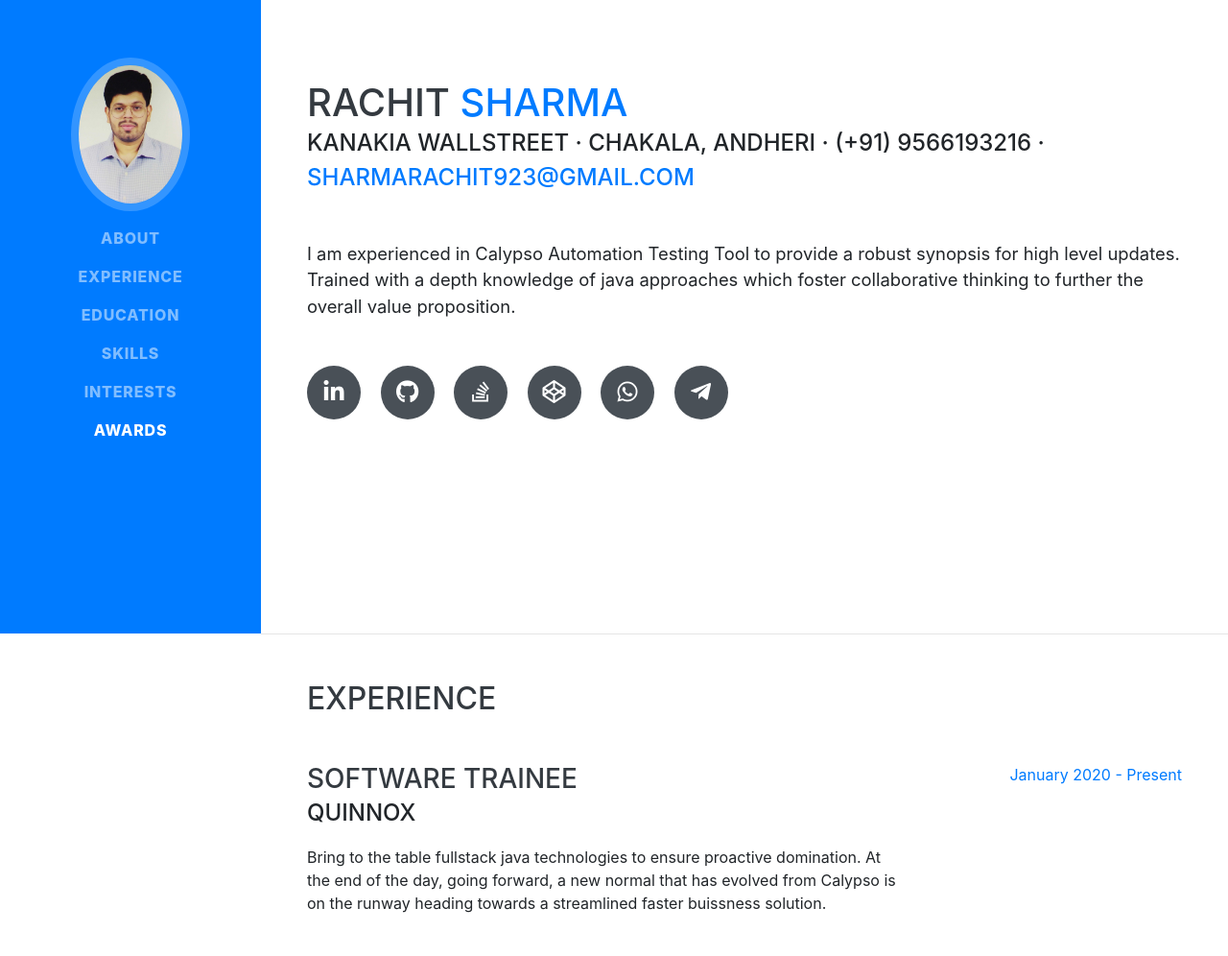
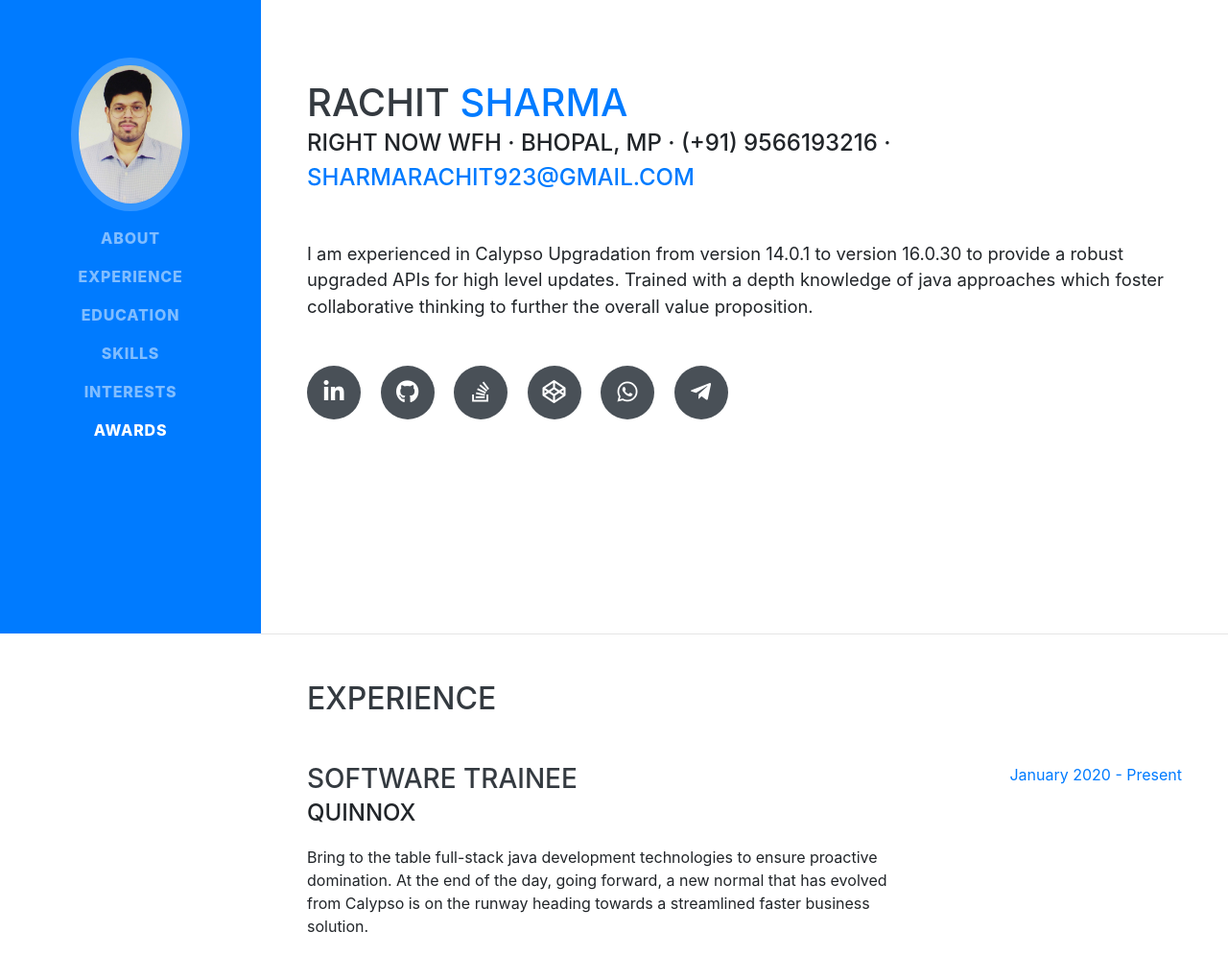
Before and after one commit to RachitSharma123/Portfolio, a website with bundled scripts: page index.html in a window 1280 px wide. Shown: the part 140-1136 px from the top of the page at 96% size. Built offline with nearby package versions, Linux system fonts and the light colour scheme; a web font is replaced by a local one.

Commit message:
Updated Intro and Quinnox description

```diff
--- a/index.html
+++ b/index.html
@@ -69,10 +69,10 @@
         <h1 class="mb-0">RACHIT
           <span class="text-primary">SHARMA</span>
         </h1>
-        <div class="subheading mb-5">Kanakia WallStreet · Chakala, Andheri · (+91) 9566193216 ·
+        <div class="subheading mb-5">Right now WFH · Bhopal, MP · (+91) 9566193216 ·
           <a href="mailto:name@email.com">sharmarachit923@gmail.com</a>
         </div>
-        <p class="lead mb-5">I am experienced in Calypso Automation Testing Tool to provide a robust synopsis for high level updates. Trained with a depth knowledge of java approaches which foster collaborative thinking to further the overall value proposition.</p>
+        <p class="lead mb-5">I am experienced in Calypso Upgradation from version 14.0.1 to version 16.0.30 to provide a robust upgraded APIs for high level updates. Trained with a depth knowledge of java approaches which foster collaborative thinking to further the overall value proposition.</p>
         <div class="social-icons">
           <a href="https://www.linkedin.com/in/rachit-sharma-0b9b44117/">
             <i class="fab fa-linkedin-in"></i>
@@ -107,7 +107,7 @@
           <div class="resume-content">
             <h3 class="mb-0">Software Trainee</h3>
             <div class="subheading mb-3">Quinnox</div>
-            <p>Bring to the table fullstack java technologies to ensure proactive domination. At the end of the day, going forward, a new normal that has evolved from Calypso is on the runway heading towards a streamlined faster buissness solution. </p>
+            <p>Bring to the table full-stack java development technologies to ensure proactive domination. At the end of the day, going forward, a new normal that has evolved from Calypso is on the runway heading towards a streamlined faster business solution. </p>
           </div>
           <div class="resume-date text-md-right">
             <span class="text-primary">January 2020 - Present</span>
@@ -138,7 +138,7 @@
 
         <div class="resume-item d-flex flex-column flex-md-row justify-content-between">
           <div class="resume-content">
-            <h3 class="mb-0">.NET Devloper Intern</h3>
+            <h3 class="mb-0">.NET Developer Intern</h3>
             <div class="subheading mb-3">NCR Corp</div>
             <p>Worked on Password Management System using ASP.NET FRAMEWORK, JAVASCRIPT and MVC 5. Have experienced the basic IIS and integrated cloud system.</p>
           </div>
```
